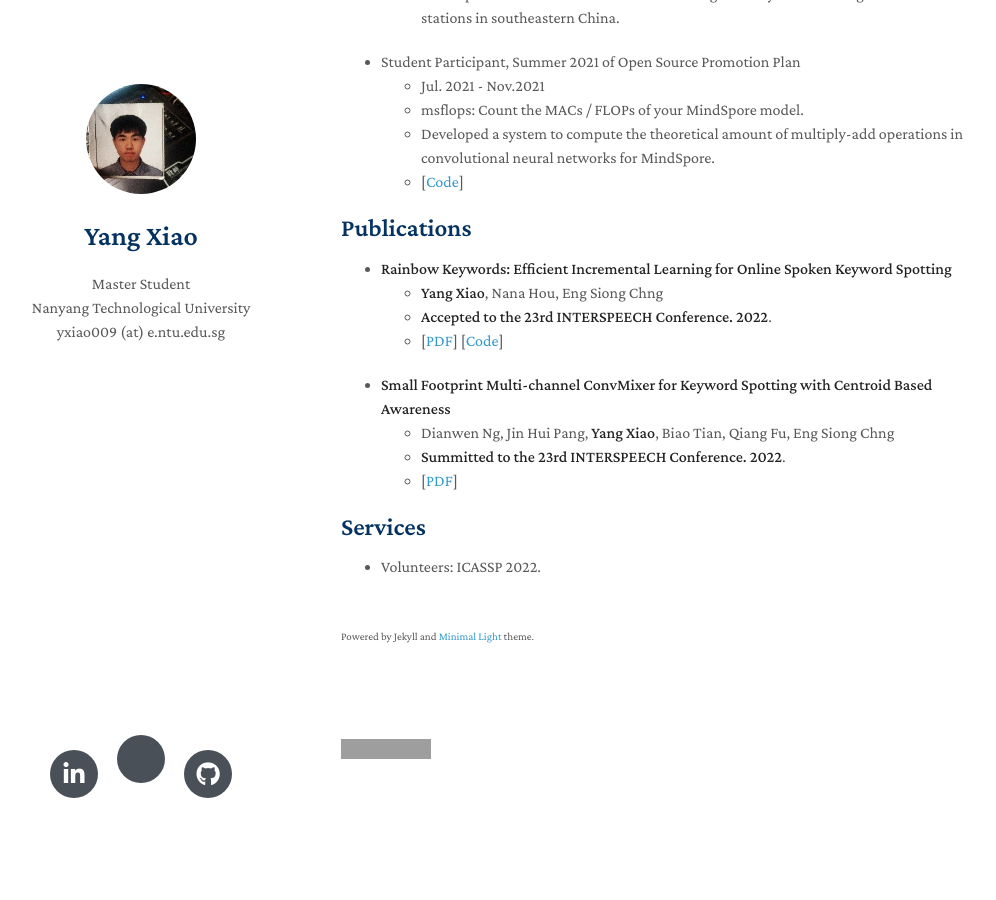
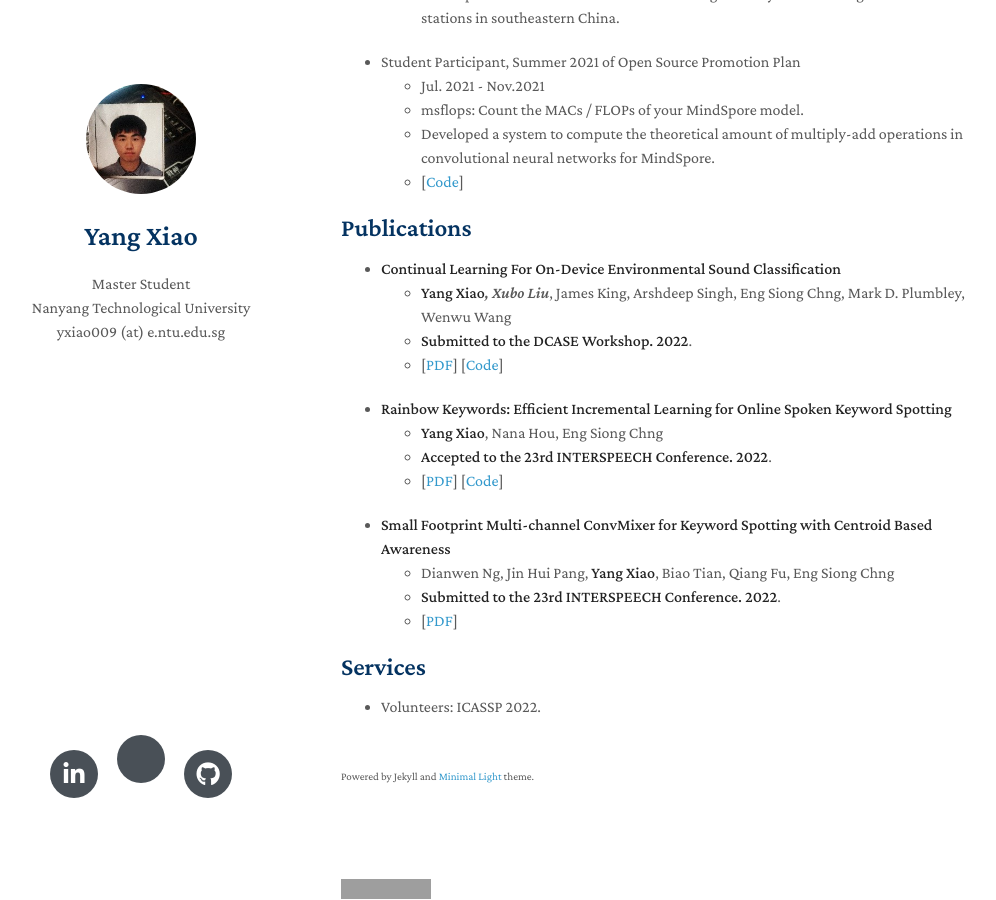
Before and after one commit to swagshaw/swagshaw.github.io, a Jekyll site: the page built from index.md, in a window 1280 px wide and 900 px high, scrolled down 1105 px. Shown: the whole window, without its empty margins (129-1125 px from the left). Built offline with Jekyll 4.4.1, drawn with Linux system fonts in a browser that asks for light colours; nearby versions of some CDN libraries; a style sheet for code colours, icons or effects is not loaded; our own code applies the rules of GitHub Pages for plain Markdown files; before the commit the page ends 1921 px from its top, so only the background shows below that; grey boxes are pictures that could not be loaded.

Commit message:
Update index.md

```diff
--- a/index.md
+++ b/index.md
@@ -50,6 +50,14 @@ Shaw is contributing to building **"easy-to-use"**, **"efficient"**, and  **"rob
 
 ## Publications
 
+- **Continual Learning For On-Device Environmental Sound Classification**
+  <br>
+  - **Yang Xiao***, Xubo Liu*, James King, Arshdeep Singh, Eng Siong Chng, Mark D. Plumbley, Wenwu Wang
+  <br>
+  - **Submitted to the DCASE Workshop. 2022**.
+  <br>
+  - [[PDF](https://arxiv.org/abs/2207.07429)] [[Code](https://github.com/swagshaw/ASC-CL)]
+
 - **Rainbow Keywords: Efficient Incremental Learning for Online Spoken Keyword Spotting**
   <br>
   - **Yang Xiao**, Nana Hou, Eng Siong Chng
@@ -63,9 +71,11 @@ Shaw is contributing to building **"easy-to-use"**, **"efficient"**, and  **"rob
   <br>
   - Dianwen Ng, Jin Hui Pang, **Yang Xiao**, Biao Tian, Qiang Fu, Eng Siong Chng
   <br>
-  - **Summitted to the 23rd INTERSPEECH Conference. 2022**.
+  - **Submitted to the 23rd INTERSPEECH Conference. 2022**.
   <br>
   - [[PDF](https://arxiv.org/abs/2204.05445)]
+
+
 
 <!-- - **Meta-Transfer Learning for Few-Shot Learning**
   <br>
```
